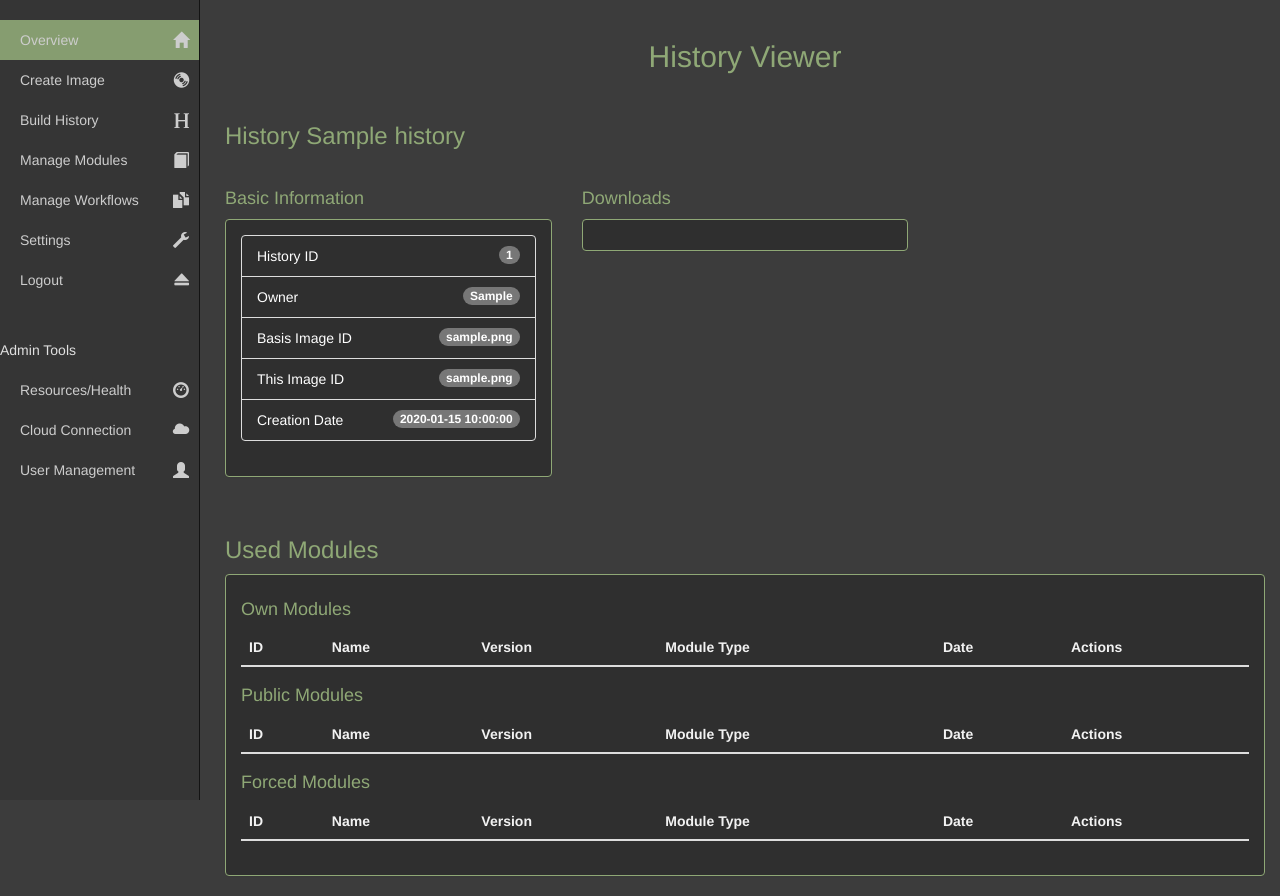
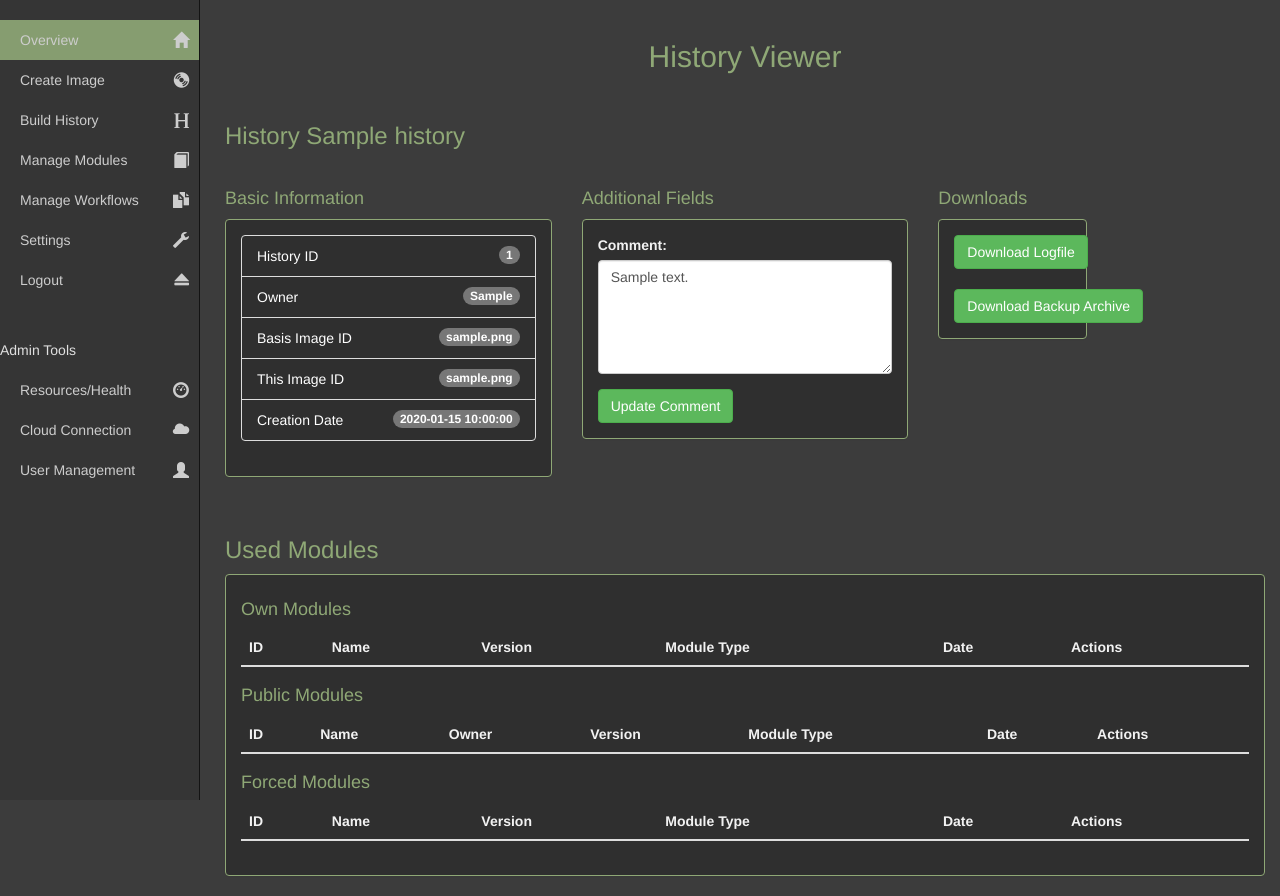
Before and after one commit to awalende/BibiImageCreator, a Flask app: template templates/show_history.html in a window 1280 px wide. Shown: the part 51-947 px from the top of the page. Run offline with Flask 2, Linux system fonts and the light colour scheme; the template is opened without the code that fills it: values that come from a table or form of the project are taken from there, others are empty; the visitor is signed in with stand-in values (Sample User, id 1); tables that the repository leaves empty hold one stand-in row (values such as "Sample post"); lists and menus that the app fills with data are empty; some libraries are stand-ins or nearby versions.

Commit message:
History feature implemented

```diff
--- a/src/routing/rest.py
+++ b/src/routing/rest.py
@@ -210,8 +210,6 @@ def getFileByID():
 	if not 'username' in session:
 		return jsonify(error = 'not logged in')
 
-
-	#todo add policy rules
 	targetID = request.args.get('id', 0, type=str)
 
 	#get the desired module row
@@ -356,12 +354,120 @@ def deleteHistoryByID():
 
 	db_alch.session.delete(targetHistory)
 	db_alch.session.commit()
-
-	print('trying to delete: {}'.format(constants.HISTORY_DIRECTORY + str(targetHistory.id)))
 	shutil.rmtree(constants.ROOT_PATH + constants.HISTORY_DIRECTORY + str(targetHistory.id), ignore_errors=True)
+	return jsonify(result = 'confirmed')
 
 
-	return jsonify(result = 'confirmed')
+@app_rest.route('/_updateHistoryComment', methods=['POST'])
+def updateHistoryComment():
+	if not 'username' in session:
+		return jsonify(error = 'Not logged in.')
+
+
+	if request.method == 'POST':
+
+		data = request.get_json()
+
+		#try to obtain this desired history from the db
+		targetHistory = History.query.filter_by(id = int(data['targetID'])).first()
+
+		if targetHistory is None:
+			return jsonify(error = 'No History found with this id.')
+
+		#check privileges
+		if session['username'] != 'admin' or targetHistory.owner != session['username']:
+			return jsonify(error = 'not privileged')
+
+		targetHistory.commentary = data['commentary']
+		db_alch.session.commit()
+		return jsonify(result = 'confirmed')
+	return jsonify(error = 'Unknown Error.')
+
+
+@app_rest.route('/_getHistoryLogByID')
+def getHistoryLogByID():
+	if not 'username' in session:
+		return jsonify(error = 'not logged in')
+
+	targetID = request.args.get('id', 0, type=str)
+	targetHistory = History.query.filter_by(id = int(targetID)).first()
+
+	if targetHistory is None:
+		return jsonify(error = 'not found')
+
+	if session['username'] != 'admin' and targetHistory.owner != session['username'] and targetHistory.isPrivate == 'false':
+		return jsonify(error = 'not privileged')
+
+
+	filepath = constants.ROOT_PATH + constants.HISTORY_DIRECTORY + str(targetHistory.id) + '/log.txt'
+	print('trying to send file {}'.format(filepath))
+	return send_file(filepath, as_attachment=True, mimetype='text/plain')
+
+
+
+@app_rest.route('/_getBackupHistoryByID')
+def getBackupHistoryByID():
+	if not 'username' in session:
+		return jsonify(error = 'not logged in')
+
+	targetID = request.args.get('id', 0, type=str)
+	targetHistory = History.query.filter_by(id = int(targetID)).first()
+
+	if targetHistory is None:
+		return jsonify(error = 'not found')
+
+	if session['username'] != 'admin' and targetHistory.owner != session['username'] and targetHistory.isPrivate == 'false':
+		return jsonify(error = 'not privileged')
+
+
+	filepath = constants.ROOT_PATH + constants.HISTORY_DIRECTORY + str(targetHistory.id) + '/backup.tar.gz'
+	print('trying to send file {}'.format(filepath))
+	return send_file(filepath, as_attachment=True, mimetype='application/gzip')
+
+@app_rest.route('/_getHistoryModuleByID')
+def getHistoryModuleByID():
+	if not 'username' in session:
+		return jsonify(error = 'not logged in')
+
+	targetID = request.args.get('id', 0, type=str)
+	targetModule = HistoryModules.query.filter_by(id = int(targetID)).first()
+
+	if targetModule is None:
+		return jsonify(error = 'not found')
+
+	if session['username'] != 'admin' and targetModule.owner != session['username'] and targetModule.isPrivate == 'false':
+		return jsonify(error = 'not privileged')
+
+
+	return jsonify(targetModule.serialize)
+
+
+@app_rest.route('/_getHistoryModuleFileByID')
+def getHistoryModuleFileByID():
+	if not 'username' in session:
+		return jsonify(error = 'not logged in')
+
+	targetID = request.args.get('id', 0, type=str)
+	targetModule = HistoryModules.query.filter_by(id = int(targetID)).first()
+
+	if targetModule is None:
+		return jsonify(error = 'not found')
+
+	if session['username'] != 'admin' and targetModule.owner != session['username'] and targetModule.isPrivate == 'false':
+		return jsonify(error = 'not privileged')
+
+	filepath = constants.ROOT_PATH + '/' + targetModule.path
+	return send_file(filepath, as_attachment=True, mimetype='text/plain')
+
+
+
+
+
+
+
+
+
+
 
 
 
--- a/src/sqlalchemy/db_model.py
+++ b/src/sqlalchemy/db_model.py
@@ -91,7 +91,8 @@ class History(db.Model):
 			'debug_file_path'	: self.debug_file_path,
 			'base_image_id'		: self.base_image_id,
 			'new_image_id'		: self.new_image_id,
-			'date'				: self.date
+			'date'				: self.date,
+			'modules'			: [i.serialize for i in self.modules]
 		}
 
 
--- a/templates/show_history.html
+++ b/templates/show_history.html
@@ -1,5 +1,43 @@
 {% extends "main.html" %}
 {% block body %}
+
+     <div id="infoModuleModal" class="modal fade" role="dialog">
+        <div class="modal-dialog">
+            <!-- Modal content-->
+            <div class="modal-content">
+                <div class="modal-header"><button type="button" class="close" data-dismiss="modal">&times;</button>
+                    <h4 class="modal-title">Module Information</h4>
+                </div>
+                <div class="modal-body" style="padding: 10%">
+                    <h5>ID/Name/Owner:</h5>
+                    <div class="panel panel-default">
+                        <div id="infoModal_ID" class="panel-body">
+                            test
+                        </div>
+                    </div>
+
+                    <h5>Description:</h5>
+                    <div class="panel panel-default">
+                        <div id="infoModal_description" class="panel-body">
+                            test
+                        </div>
+                    </div>
+
+
+
+                    <a id="downloadRef" href=""><button  id="downloadModuleButton" type="button" class="btn btn-success">Download Module</button></a>
+
+                </div>
+                <div class="modal-footer">
+
+                    <button type="button" class="btn btn-danger" data-dismiss="modal">Close</button>
+                </div>
+            </div>
+        </div>
+    </div>
+
+
+
 
     <h2 align="center">History Viewer</h2>
     <br>
@@ -40,20 +78,33 @@
 
         </div>
 
-            <div class="col-md-4">
-                <h4>Downloads</h4>
-            <div class="panel panel-default">
-                <div class="panel-body">
+        <div class="col-md-4">
+                <h4>Additional Fields</h4>
+                <div class="panel panel-default">
+                    <div class="panel-body">
+                        <div class="form-group">
+                             <label id="commentLabel" for="comment">Comment:</label>
+                             <textarea id="commentTextArea" class="form-control" rows="5" id="comment">{{ data.commentary }}</textarea>
+                        </div>
+                        <button id="updateCommentButton" type="button" class="btn btn-success">Update Comment</button>
 
-
+                    </div>
                 </div>
-
-
             </div>
 
-        </div>
+            <div class="col-md-2">
+                <h4>Downloads</h4>
+                <div class="panel panel-default">
+                    <div class="panel-body">
+                        <a href="/_getHistoryLogByID?id={{ data.id }}"><button id="downloadLogButton" type="button" class="btn btn-success">Download Logfile </button></a>
+                        <br>
+                        <br>
 
+                        <a href="/_getBackupHistoryByID?id={{ data.id }}"><button id="downloadAllButton" type="button" class="btn btn-success">Download Backup Archive </button></a>
 
+                    </div>
+             </div>
+             </div>
     </div>
 
 
@@ -96,6 +147,7 @@
                 <tr>
                     <th>ID</th>
                     <th>Name</th>
+                    <th>Owner</th>
                     <th>Version</th>
                     <th>Module Type</th>
                     <th>Date</th>
@@ -108,6 +160,7 @@
                         {% if module.owner != session['username'] and module.isForced == 'false' %}
                             <td>{{ module.id }}</td>
                             <td>{{ module.name }}</td>
+                            <td>{{ module.owner }}</td>
                             <td>{{ module.version }}</td>
                             <td>{{ module.module_type }}</td>
                             <td>{{ module.date }}</td>
@@ -151,6 +204,65 @@
 
     </div>
 
+    <script type="text/javascript">
+
+
+        $(document).ready(function () {
+
+
+        });
+
+
+
+        $('.panel-body').on('click', '#info_button', function () {
+
+
+            var $row = $(this).closest('tr');
+            var $columns = $row.find('td');
+            targetID = $columns[0].innerText;
+
+            $.getJSON('/_getHistoryModuleByID', {
+                id: targetID
+
+            }, function (result) {
+
+                $('#infoModal_ID').text(result.id + ", " + result.name + ", " + result.owner);
+                $('#infoModal_description').text(result.description);
+
+                $('#downloadRef').attr('href', '/_getHistoryModuleFileByID?id=' + result.id);
+
+
+            });
+
+            $('#infoModuleModal').modal('toggle');
+
+
+        });
+
+
+
+
+        $('#updateCommentButton').click(function () {
+            $.ajax({
+                url: "/_updateHistoryComment",
+                type: "POST",
+                data: JSON.stringify({
+                    targetID: {{ data.id }},
+                    commentary: $('#commentTextArea').val()
+                }),
+                contentType: "application/json; charset=utf-8",
+                success: function (data) {
+
+                    location.reload();
+                }
+
+            })
+
+        })
+
+
+    </script>
+
 
 
 
```
Also changed, not shown: src/threads/workerThread.py (+11 -0 lines).
